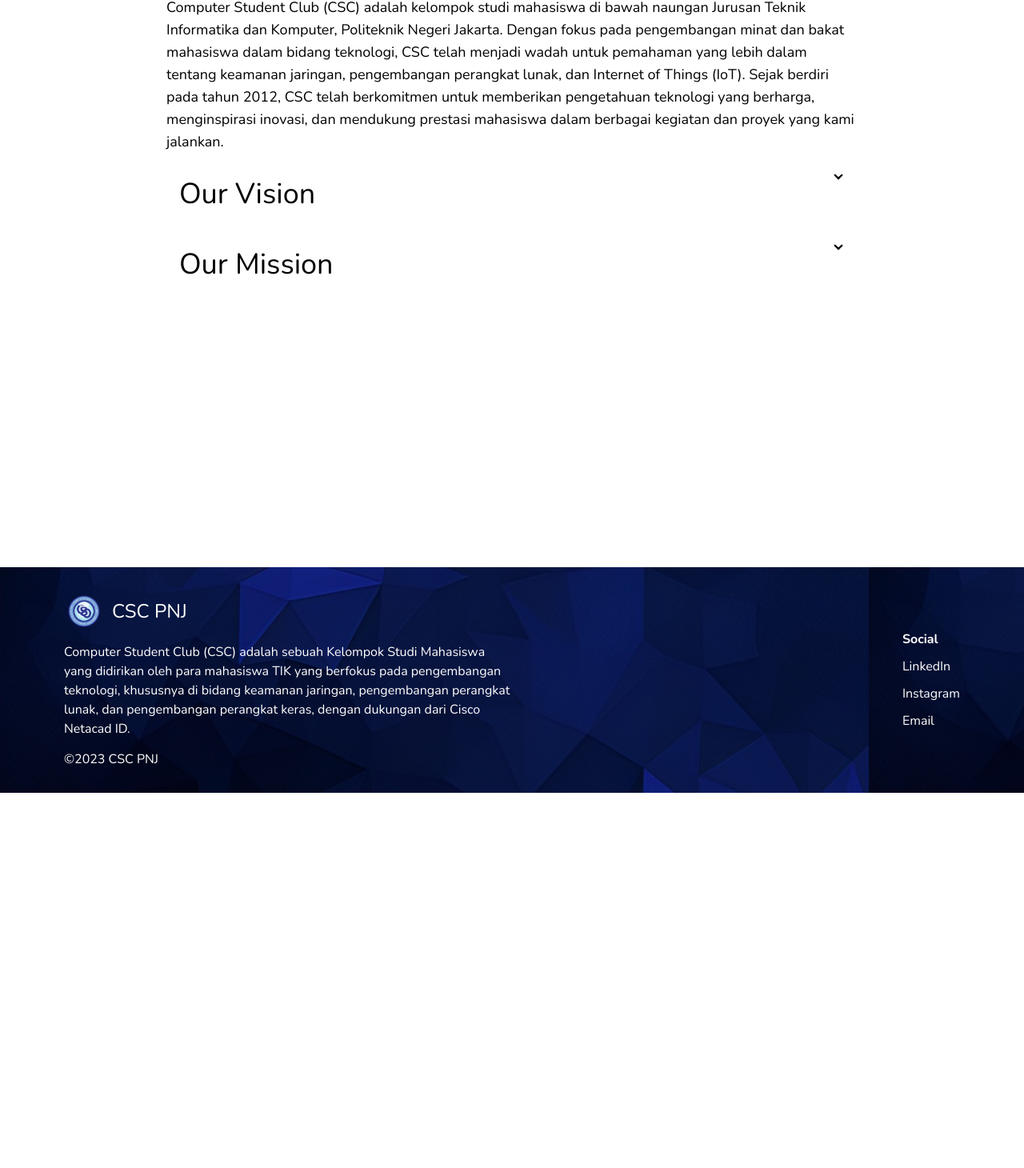
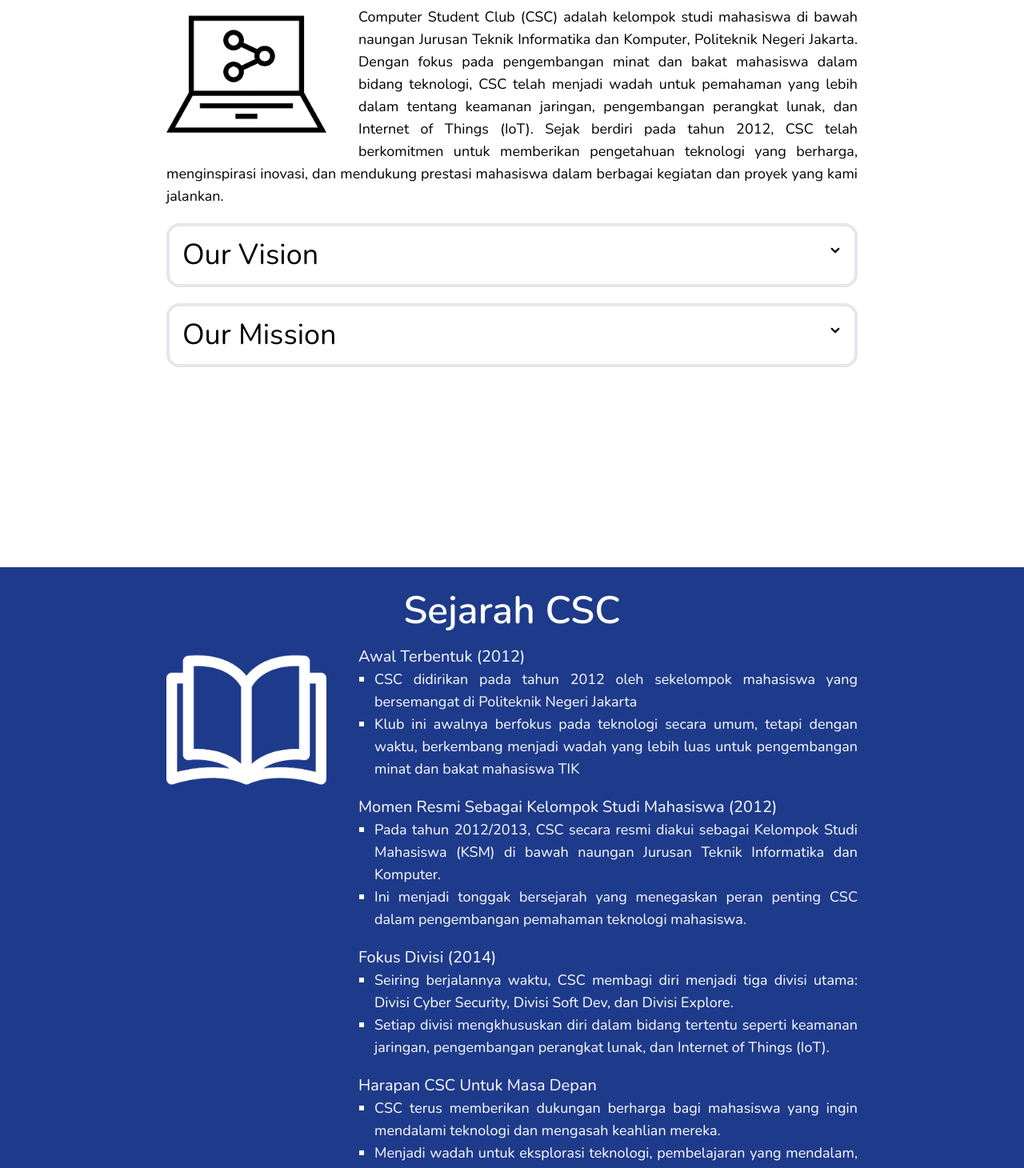
Before and after one commit to CSCPNJ/WEB_CSC, a Next.js app: page /about in a window 1280 px wide. Shown: the part 383-1843 px from the top of the page at 80% size. Before the commit the page ends 1374 px from the top, so only its background shows below. Built offline with nearby package versions, Linux system fonts and the light colour scheme.

Commit message:
feat: added history section

```diff
--- /dev/null
+++ b/src/app/about/about.module.css
@@ -0,0 +1,4 @@
+.image {
+  float: left;
+  margin-right: 40px; /* Adjust margin as needed */
+}
--- a/src/app/about/page.jsx
+++ b/src/app/about/page.jsx
@@ -1,41 +1,70 @@
 
 import { about } from '@/lib/dataset.json'
 import Header from './AboutHeader'
+import styles from './about.module.css'
 
 const AboutPage = () => {
   return (
     <>
       <Header />
       <div className='container'>
-        <div className='wrapper'>
-          <section>
-            <div className='text-lg'>
-              <h2 className='text-4xl font-semibold pb-4'>Profile CSC</h2>
+        <section className='wrapper'>
+          <div className='text-lg flex flex-col space-y-5 text-justify mb-9 '>
             <div>
-                {about.profile}
-              </div>
-              <div className="collapse collapse-arrow">
-                <input type="checkbox" />
-                <h2 className='collapse-title text-4xl font-light pt-8 pb-4'>Our Vision</h2>
-                <div className='collapse-content'>
-                  {about.vision}
+              <h2 className='text-5xl font-semibold mb-5 text-center'>Profile CSC</h2>
+              <div>
+                <img src="/laptop.webp" alt="image" width={200} className={styles.image} />
+                <div>{about.profile.content}</div>
+                <div style={{ clear: 'both' }}></div>
               </div>
             </div>
-              <div className="collapse collapse-arrow">
+            <div className="collapse collapse-arrow border-4">
               <input type="checkbox" />
-                <h2 className='text-4xl font-light pt-8 pb-4 collapse-title'>Our Mission</h2>
+              <h2 className='collapse-title text-4xl font-light'>Our Vision</h2>
               <div className='collapse-content'>
-                  {about.mission.map((mission, index) => (
+                {about.profile.vision}
+              </div>
+            </div>
+            <div className="collapse collapse-arrow border-4">
+              <input type="checkbox" />
+              <h2 className='text-4xl font-light collapse-title'>Our Mission</h2>
+              <div className='collapse-content'>
+                {about.profile.mission.map((mission, index) => (
                   <li key={index}>{mission}</li>
                 ))}
               </div>
             </div>
           </div>
         </section>
-          <section>
+      </div>
+      <div className="new-section bg-blue-900 text-white">
+        <section className="wrapper flex">
+          <div className='text-lg flex flex-col space-y-5 text-justify'>
+            <div>
+              <h2 className='text-5xl font-semibold mb-5 text-center'>Sejarah CSC</h2>
+              <img src="/book.webp" alt="image" width={200} className={styles.image} />
+              <div className='flex flex-col space-y-5 text-justify'>
+                {about.history.map((history, index) => (
+                  <div key={index}>
+                    <div className='text-xl'>
+                      {history.title} {history.year ? "(" + (history.year) + ")" : null}
+                    </div>
+                    <ul className='list-outside list-square ml-5'>
+                    {history.content.map((content, index) => (
+                      <li key={index}>{content}</li>
+                      ))}
+                      </ul>
+                  </div>
+                ))}
+              </div>
+            </div>
+          </div>
+        </section>
+      </div>
+      <div className="container">
+        <section className="wrapper">
 
         </section>
-        </div>
       </div>
     </>
   )
--- a/src/app/globals.css
+++ b/src/app/globals.css
@@ -41,10 +41,18 @@
 
 .container {
   min-height: 100vh;
+  min-width: 100vw;
   display: flex;
   flex-direction: column;
   background-color: var(--bg);
   color: var(--textColor);
+}
+
+.new-section {
+  min-height: 100vh;
+  min-width: 100vw;
+  display: flex;
+  flex-direction: column;
 }
 
 .wrapper {
--- a/src/app/layout.tsx
+++ b/src/app/layout.tsx
@@ -23,10 +23,10 @@
 }) {
   return (
     <html lang="en">
-      <body className={nunito.className + ' bg-blue-geo-pattern'}>
+      <body className={nunito.className + ' bg-blue-geo-pattern bg-contain'}>
           <Navbar />
         {children}
-        <footer className='bg-blue-geo-pattern'>
+        <footer className='bg-blue-geo-pattern bg-cover'>
           <Footer />
         </footer>
       </body>
--- a/src/components/footer/Footer.jsx
+++ b/src/components/footer/Footer.jsx
@@ -1,12 +1,9 @@
-"use client"
-
 import React from "react";
 import styles from "./footer.module.css";
 import Image from "next/image";
 import Link from "next/link";
 
 const Footer = () => {
-  const userLanguage = window.navigator.language;
 
   return (
     <div className={styles.container}>
--- a/src/lib/dataset.json
+++ b/src/lib/dataset.json
@@ -105,7 +105,8 @@
 		"Learning resources"
 	],
 	"about": {
-		"profile": "Computer Student Club (CSC) adalah kelompok studi mahasiswa di bawah naungan Jurusan Teknik Informatika dan Komputer, Politeknik Negeri Jakarta. Dengan fokus pada pengembangan minat dan bakat mahasiswa dalam bidang teknologi, CSC telah menjadi wadah untuk pemahaman yang lebih dalam tentang keamanan jaringan, pengembangan perangkat lunak, dan Internet of Things (IoT). Sejak berdiri pada tahun 2012, CSC telah berkomitmen untuk memberikan pengetahuan teknologi yang berharga, menginspirasi inovasi, dan mendukung prestasi mahasiswa dalam berbagai kegiatan dan proyek yang kami jalankan.",
+		"profile": {
+			"content": "Computer Student Club (CSC) adalah kelompok studi mahasiswa di bawah naungan Jurusan Teknik Informatika dan Komputer, Politeknik Negeri Jakarta. Dengan fokus pada pengembangan minat dan bakat mahasiswa dalam bidang teknologi, CSC telah menjadi wadah untuk pemahaman yang lebih dalam tentang keamanan jaringan, pengembangan perangkat lunak, dan Internet of Things (IoT). Sejak berdiri pada tahun 2012, CSC telah berkomitmen untuk memberikan pengetahuan teknologi yang berharga, menginspirasi inovasi, dan mendukung prestasi mahasiswa dalam berbagai kegiatan dan proyek yang kami jalankan.",
 			"vision": "Menjadi wadah pengembangan minat dan bakat mahasiswa di bidang teknologi yang berfokus pada keamanan jaringan, pengembangan perangkat lunak, dan Internet of Things (IoT) yang menginspirasi inovasi dan menghasilkan pemimpin masa depan dalam dunia teknologi.",
 			"mission": [
 				"Memberikan pemahaman mendalam tentang teknologi dan mendukung perkembangan keahlian mahasiswa",
@@ -115,5 +116,39 @@
 				"Memberikan dukungan dan peluang untuk meraih prestasi tinggi di bidang teknologi",
 				"Mempromosikan etika dan keamanan dalam penggunaan teknologi untuk kesejahteraan bersama"
 			]
+		},
+		"history": [
+			{
+				"title": "Awal Terbentuk",
+				"year": 2012,
+				"content": [
+					"CSC didirikan pada tahun 2012 oleh sekelompok mahasiswa yang bersemangat di Politeknik Negeri Jakarta",
+					"Klub ini awalnya berfokus pada teknologi secara umum, tetapi dengan waktu, berkembang menjadi wadah yang lebih luas untuk pengembangan minat dan bakat mahasiswa TIK"
+				]
+			},
+			{
+				"title": "Momen Resmi Sebagai Kelompok Studi Mahasiswa",
+				"year": 2012,
+				"content": [
+					"Pada tahun 2012/2013, CSC secara resmi diakui sebagai Kelompok Studi Mahasiswa (KSM) di bawah naungan Jurusan Teknik Informatika dan Komputer.",
+					"Ini menjadi tonggak bersejarah yang menegaskan peran penting CSC dalam pengembangan pemahaman teknologi mahasiswa."
+				]
+			},
+			{
+				"title": "Fokus Divisi",
+				"year": 2014,
+				"content": [
+					"Seiring berjalannya waktu, CSC membagi diri menjadi tiga divisi utama: Divisi Cyber Security, Divisi Soft Dev, dan Divisi Explore.",
+					"Setiap divisi mengkhususkan diri dalam bidang tertentu seperti keamanan jaringan, pengembangan perangkat lunak, dan Internet of Things (IoT)."
+				]
+			},
+			{
+				"title": "Harapan CSC Untuk Masa Depan",
+				"content": [
+					"CSC terus memberikan dukungan berharga bagi mahasiswa yang ingin mendalami teknologi dan mengasah keahlian mereka.",
+					"Menjadi wadah untuk eksplorasi teknologi, pembelajaran yang mendalam, dan kolaborasi inovatif."
+				]
+			}
+		]
 	}
 }
--- a/tailwind.config.ts
+++ b/tailwind.config.ts
@@ -15,6 +15,13 @@
           'conic-gradient(from 180deg at 50% 50%, var(--tw-gradient-stops))',
       },
     },
+    listStyleType: {
+      none: 'none',
+      disc: 'disc',
+      decimal: 'decimal',
+      square: 'square',
+      roman: 'upper-roman',
+    }
   },
   plugins: [require("daisyui")],
 }
```
Also changed, not shown: public/book.webp (added), public/laptop.webp (added). Lines whose indentation alone changed are shown as unchanged.
